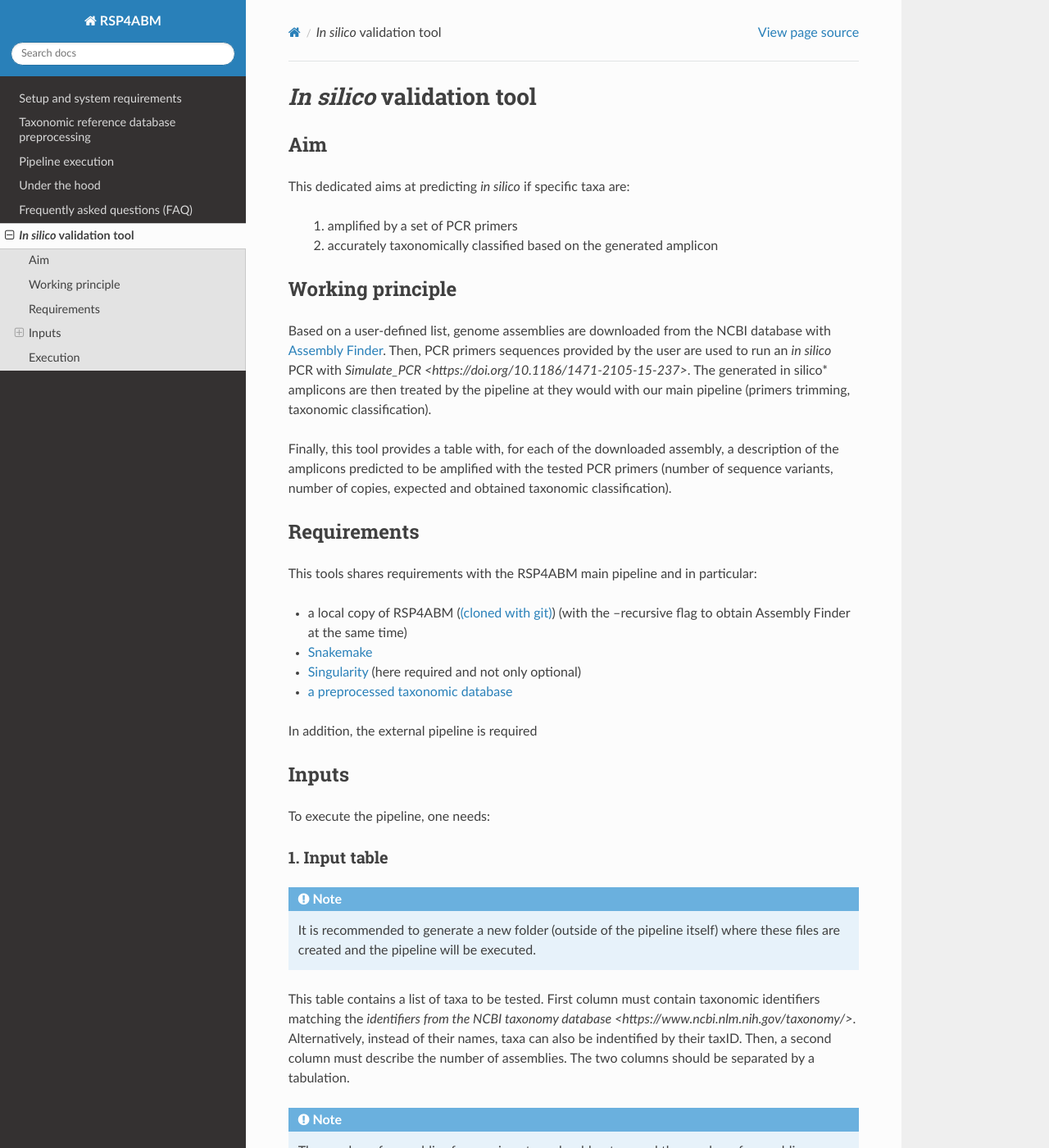
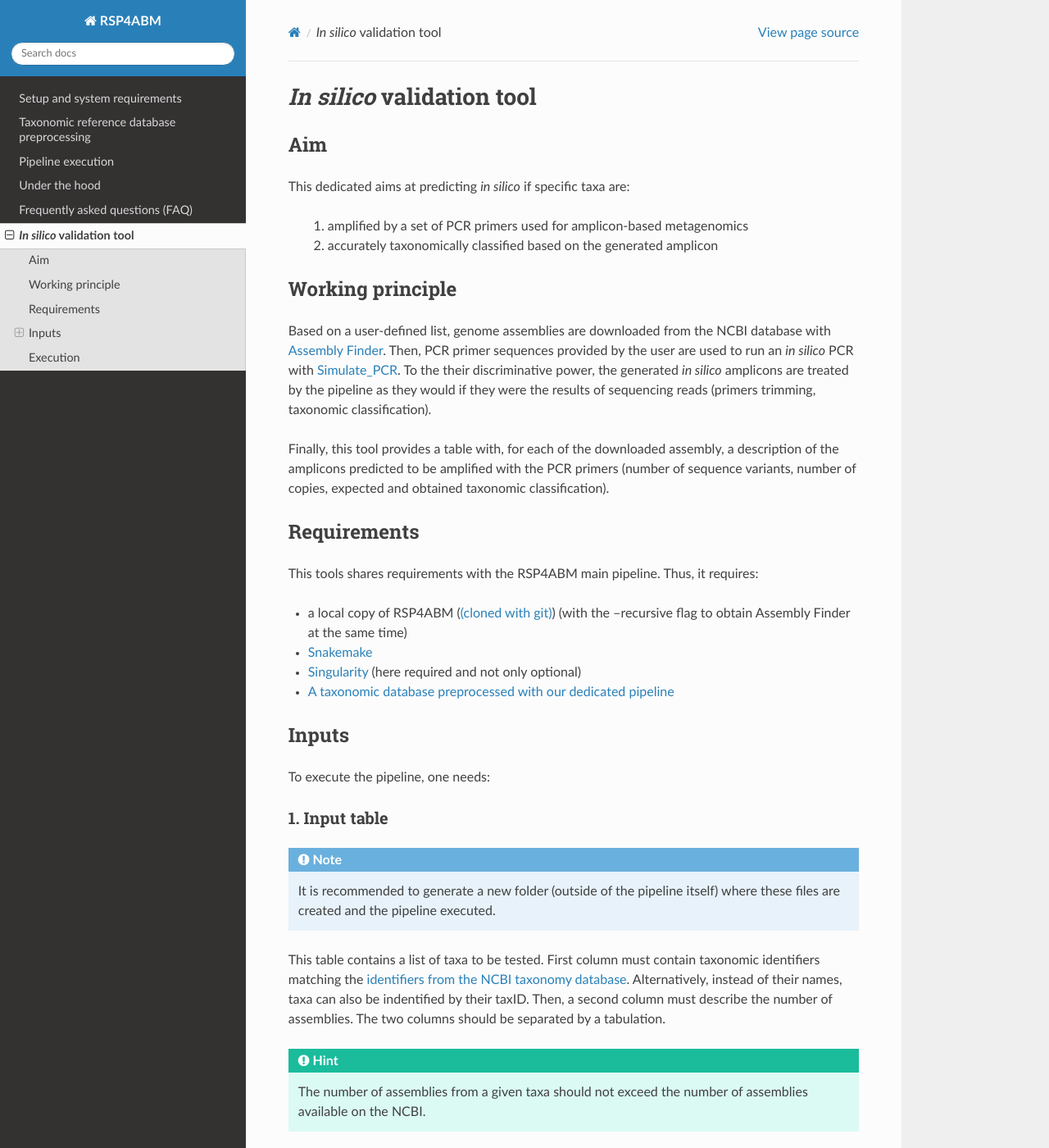
Before and after one commit to metagenlab/zAMP, a Sphinx documentation site: the page built from docs/pages/insilico_validation.rst, in a window 1280 px wide and 1400 px high. Shown: the whole window at 82% size. Built offline with Sphinx 7.4.7 and the Read the Docs theme 2.0.0, drawn with Linux system fonts in a browser that asks for light colours; some of the changed text lies outside the part shown.

Commit message:
Cleaned in-silico doc

```diff
--- a/docs/pages/insilico_validation.rst
+++ b/docs/pages/insilico_validation.rst
@@ -11,7 +11,7 @@ Aim
 
 This dedicated aims at predicting *in silico* if specific taxa are:
 
-    1. amplified by a set of PCR primers
+    1. amplified by a set of PCR primers used for amplicon-based metagenomics
     2. accurately taxonomically classified based on the generated amplicon
 
 
@@ -19,23 +19,20 @@ This dedicated aims at predicting *in silico* if specific taxa are:
 Working principle
 ************************************************************************
 
-Based on a user-defined list, genome assemblies are downloaded from the NCBI database with `Assembly Finder
-<https://github.com/metagenlab/assembly_finder>`_. Then, PCR primers sequences provided by the user are used to run an *in silico* PCR with `Simulate_PCR <https://doi.org/10.1186/1471-2105-15-237>`. The generated in silico* amplicons are then treated by the pipeline at they would with our main pipeline (primers trimming, taxonomic classification).
+Based on a user-defined list, genome assemblies are downloaded from the NCBI database with `Assembly Finder <https://github.com/metagenlab/assembly_finder>`_. Then, PCR primer sequences provided by the user are used to run an *in silico* PCR with `Simulate_PCR <https://doi.org/10.1186/1471-2105-15-237>`_. To the their discriminative power, the generated *in silico* amplicons are  treated by the pipeline as they would if they were the results of sequencing reads (primers trimming, taxonomic classification).
 
-Finally, this tool provides a table with, for each of the downloaded assembly, a description of the amplicons predicted to be amplified with the tested PCR primers (number of sequence variants, number of copies, expected and obtained taxonomic classification).
+Finally, this tool provides a table with, for each of the downloaded assembly, a description of the amplicons predicted to be amplified with the PCR primers (number of sequence variants, number of copies, expected and obtained taxonomic classification).
 
 
 ************************************************************************
 Requirements
 ************************************************************************
-This tools shares :ref:`requirements with the RSP4ABM main pipeline <_setup>` and in particular:
+This tools shares :ref:`requirements with the RSP4ABM main pipeline <_setup>`. Thus, it requires:
 
 - a local copy of RSP4ABM (:ref:`(cloned with git) <git>`) (with the --recursive flag to obtain Assembly Finder at the same time)
 - :ref:`Snakemake <snakemake>`
 - :ref:`Singularity <singularity>` (here required and not only optional)
-- :ref:`a preprocessed taxonomic database <DB_preprocessing>`
-
-In addition, the  external pipeline is required
+- :ref:`A taxonomic database preprocessed with our dedicated pipeline <DB_preprocessing>`
 
 
 ************************************************************************
@@ -47,12 +44,12 @@ To execute the pipeline, one needs:
 1. Input table
 =======================================================================
 
-.. Note:: It is recommended to generate a new folder (outside of the pipeline itself) where these files are created and the pipeline will be executed.
+.. Note:: It is recommended to generate a new folder (outside of the pipeline itself) where these files are created and the pipeline executed.
 
-This table contains a list of taxa to be tested. First column must contain taxonomic identifiers matching the `identifiers from the NCBI taxonomy database <https://www.ncbi.nlm.nih.gov/taxonomy/>`. Alternatively, instead of their names, taxa can also be indentified by their taxID. Then, a second column must describe the number of assemblies. The two columns should be separated by a tabulation.
+This table contains a list of taxa to be tested. First column must contain taxonomic identifiers matching the `identifiers from the NCBI taxonomy database <https://www.ncbi.nlm.nih.gov/taxonomy/>`_. Alternatively, instead of their names, taxa can also be indentified by their taxID. Then, a second column must describe the number of assemblies. The two columns should be separated by a tabulation.
 
 
-.. Note:: The number of assemblies from a given taxa should not exceed the number of assemblies available on the NCBI.
+.. Hint:: The number of assemblies from a given taxa should not exceed the number of assemblies available on the NCBI.
 
 
 **Input file example:**
@@ -64,7 +61,7 @@ This table contains a list of taxa to be tested. First column must contain taxon
 2. Config file
 =======================================================================
 
-The config files specifies the different parameters of the pipeline as well as parameters of Assembly Finder.
+The config files specifies the different parameters of the pipeline as well as parameters for `Assembly Finder <https://github.com/metagenlab/assembly_finder>`_.
 
 **Config file example:**
 
@@ -80,7 +77,7 @@ https://github.com/metagenlab/microbiome16S_pipeline/blob/master/ressources/temp
 Execution
 ************************************************************************
 
-Once all the requirements installed and the input files ready, one can exectute the pipeline. In an environment where Snakemake is available, it can be run as follows:
+Once all the requirements installed and the input files ready, one can exectute the pipeline. In an environment where :ref:`Snakemake <snakemake>` is available, it can be run as follows:
 
 .. code-block:: console
 
```
Also changed, not shown: 1 other file.
